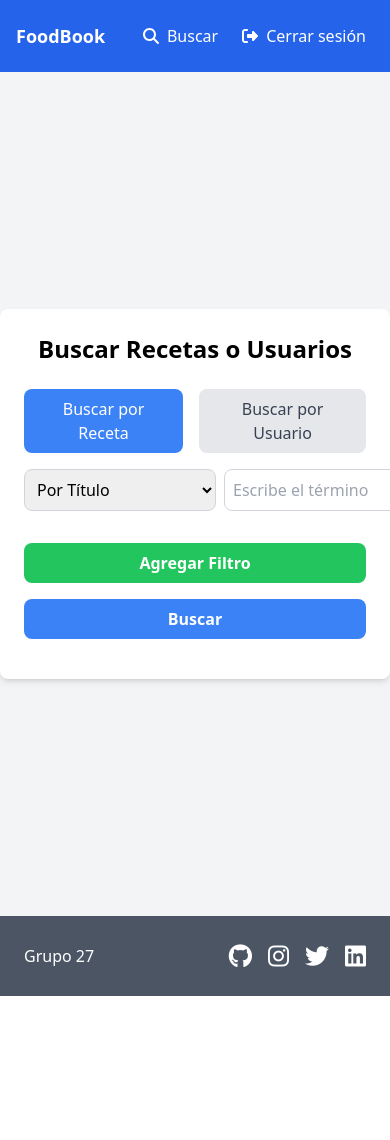
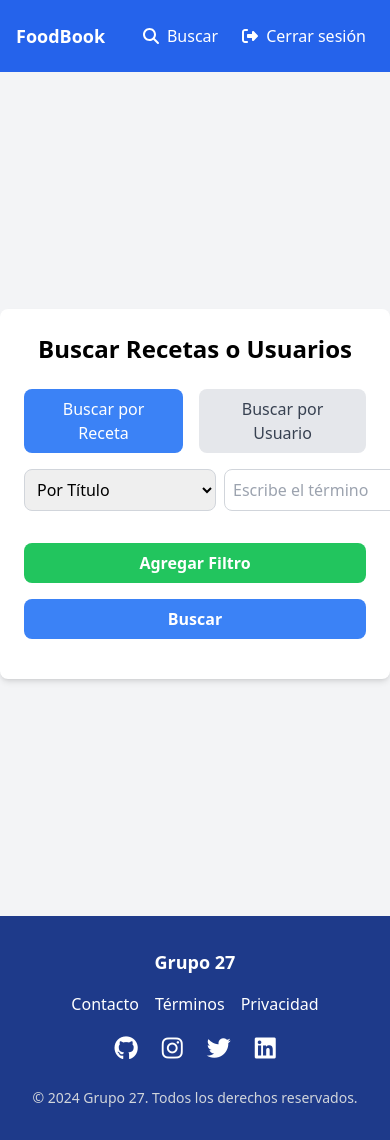
Before and after one commit to BenitezFranco/trabajoFinal, a Next.js app in the folder frontend/: page /search in a window 390 px wide. Shown: the top 1140 px of the page. Before the commit the page ends 996 px from the top, so only its background shows below. Built offline with nearby package versions, Linux system fonts and the light colour scheme; no server answers.

Commit message:
mejorando el estilo

```diff
--- a/frontend/components/footer/Footer.jsx
+++ b/frontend/components/footer/Footer.jsx
@@ -1,24 +1,38 @@
-
-
 const Footer = () => {
     return (
-        <footer className="bg-gray-600 text-white p-6">
-            <div className="flex justify-between items-center">
-                <p>Grupo 27</p>
-                <div className="flex space-x-4">
-                    <a href="https://github.com" target="_blank" rel="noopener noreferrer" className="hover:text-gray-400">
+        <footer className="bg-blue-900 text-white p-8">
+
+            <div className="container mx-auto flex flex-col md:flex-row justify-between items-center">
+                {/* Información del grupo y enlaces de navegación */}
+                <div className="flex flex-col md:flex-row items-center space-y-4 md:space-y-0 md:space-x-8">
+                    <p className="text-lg font-semibold">Grupo 27</p>
+                    <div className="flex space-x-4">
+                        <a href="#contact" className="hover:text-gray-400">Contacto</a>
+                        <a href="#terms" className="hover:text-gray-400">Términos</a>
+                        <a href="#privacy" className="hover:text-gray-400">Privacidad</a>
+                    </div>
+                </div>
+
+                {/* Redes sociales */}
+                <div className="flex space-x-6 mt-4 md:mt-0">
+                    <a href="https://github.com" target="_blank" rel="noopener noreferrer" className="hover:text-gray-400 transition duration-200">
                         <i className="fab fa-github text-2xl"></i>
                     </a>
-                    <a href="https://instagram.com" target="_blank" rel="noopener noreferrer" className="hover:text-gray-400">
+                    <a href="https://instagram.com" target="_blank" rel="noopener noreferrer" className="hover:text-gray-400 transition duration-200">
                         <i className="fab fa-instagram text-2xl"></i>
                     </a>
-                    <a href="https://twitter.com" target="_blank" rel="noopener noreferrer" className="hover:text-gray-400">
+                    <a href="https://twitter.com" target="_blank" rel="noopener noreferrer" className="hover:text-gray-400 transition duration-200">
                         <i className="fab fa-twitter text-2xl"></i>
                     </a>
-                    <a href="https://linkedin.com" target="_blank" rel="noopener noreferrer" className="hover:text-gray-400">
+                    <a href="https://linkedin.com" target="_blank" rel="noopener noreferrer" className="hover:text-gray-400 transition duration-200">
                         <i className="fab fa-linkedin text-2xl"></i>
                     </a>
                 </div>
+            </div>
+
+            {/* Copyright */}
+            <div className="mt-6 text-center text-sm text-gray-300">
+                <p>&copy; {new Date().getFullYear()} Grupo 27. Todos los derechos reservados.</p>
             </div>
         </footer>
     );
--- a/frontend/components/receta/recetasSimilares/RecetasSimilares.jsx
+++ b/frontend/components/receta/recetasSimilares/RecetasSimilares.jsx
@@ -39,7 +39,7 @@ const RecetasSimilares = ({ id, token }) => {
 
     return (
         <div className="grid grid-cols-1 gap-4 mt-6">
-            <h2 className="text-xl font-semibold mb-4 text-gray-800">Recetas similares</h2>
+            <h2 className="text-xl text-center font-semibold mb-4 text-gray-800">Recetas similares</h2>
             {recetas.map((receta) => (
                 <div key={receta.id} className="p-4 border border-gray-300 rounded-lg bg-gray-50 shadow-md">
                     <CardReceta item={receta}/>
--- a/frontend/pages/recipe/[id].jsx
+++ b/frontend/pages/recipe/[id].jsx
@@ -123,7 +123,7 @@ const RecipePage = () => {
     return (
         <div className="flex flex-col min-h-screen">
             <Header />
-            <div className="grid grid-cols-5 grid-rows-5 gap-4 p-6">
+            <div className="grid grid-cols-5 auto-rows-min gap-4 p-6">
                 {/* Sección de opciones (izquierda) */}
                 <div className="flex flex-col items-center bg-gray-100 p-6 rounded-lg shadow-lg mt-2">
                     {/* Nombre del autor */}
@@ -146,15 +146,12 @@ const RecipePage = () => {
                         icon={esFavorito ? fullHeart : emptyHeart}
                         onClick={handleFavorito}
                         className={`text-3xl cursor-pointer mb-4 mt-6 ${esFavorito ? 'text-red-500' : 'text-gray-400 hover:text-red-500'}
-    transition-all duration-300 transform active:scale-110 animate-bounce`}
+                transition-all duration-300 transform active:scale-110 animate-bounce`}
                     />
-
                 </div>
 
-
-
                 {/* Contenido principal de la receta (centro) */}
-                <div className="col-span-3 row-span-5 bg-white rounded-lg shadow-lg p-6">
+                <div className="col-span-3 bg-white rounded-lg shadow-lg p-6">
                     <h1 className="text-3xl font-bold text-center mb-4">{receta.titulo}</h1>
                     {receta.foto_receta && (
                         <img
@@ -199,10 +196,12 @@ const RecipePage = () => {
                 </div>
 
                 {/* Recetas similares (derecha) */}
-                <div className="row-span-5 col-start-5 bg-gray-100 p-4 rounded-lg">
+                <div className="col-span-1 bg-gray-100 p-4 rounded-lg">
                     <RecetasSimilares id={id} token={localStorage.getItem('token')} />
                 </div>
             </div>
+
+
             <Footer />
         </div>
     );
```
